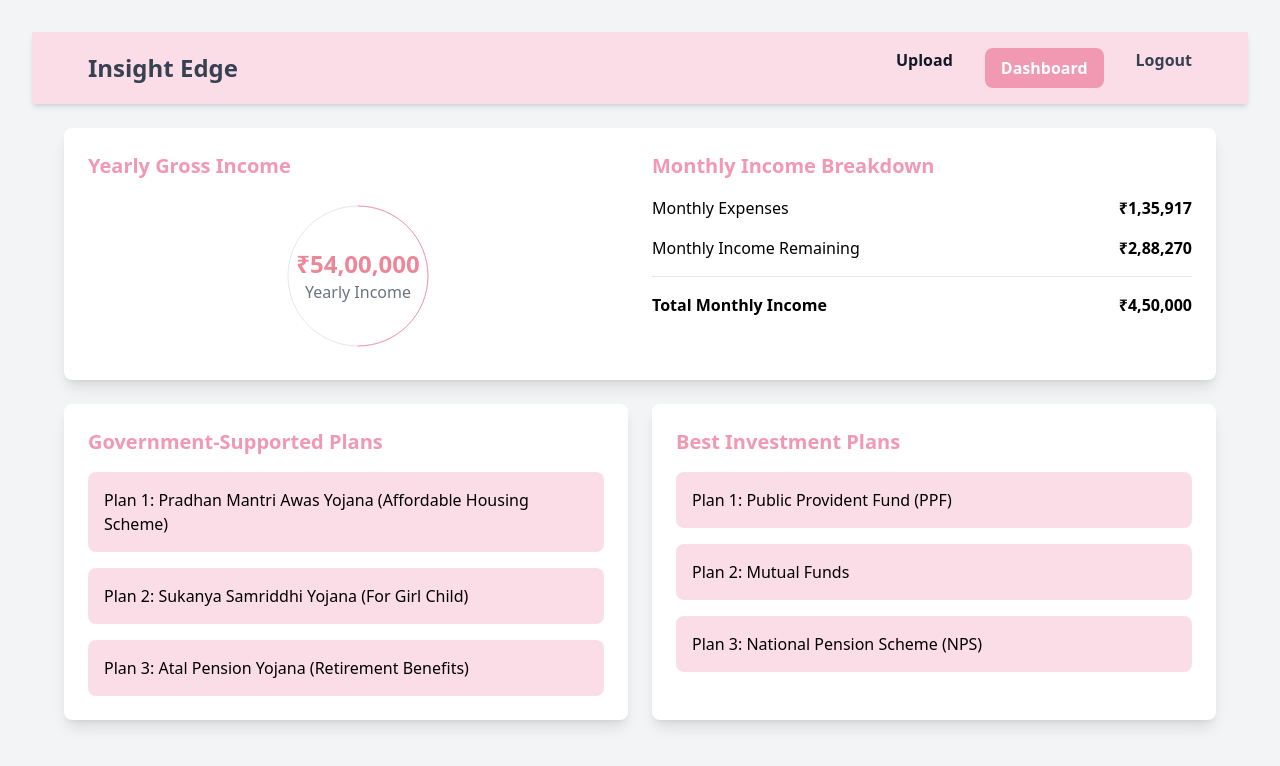
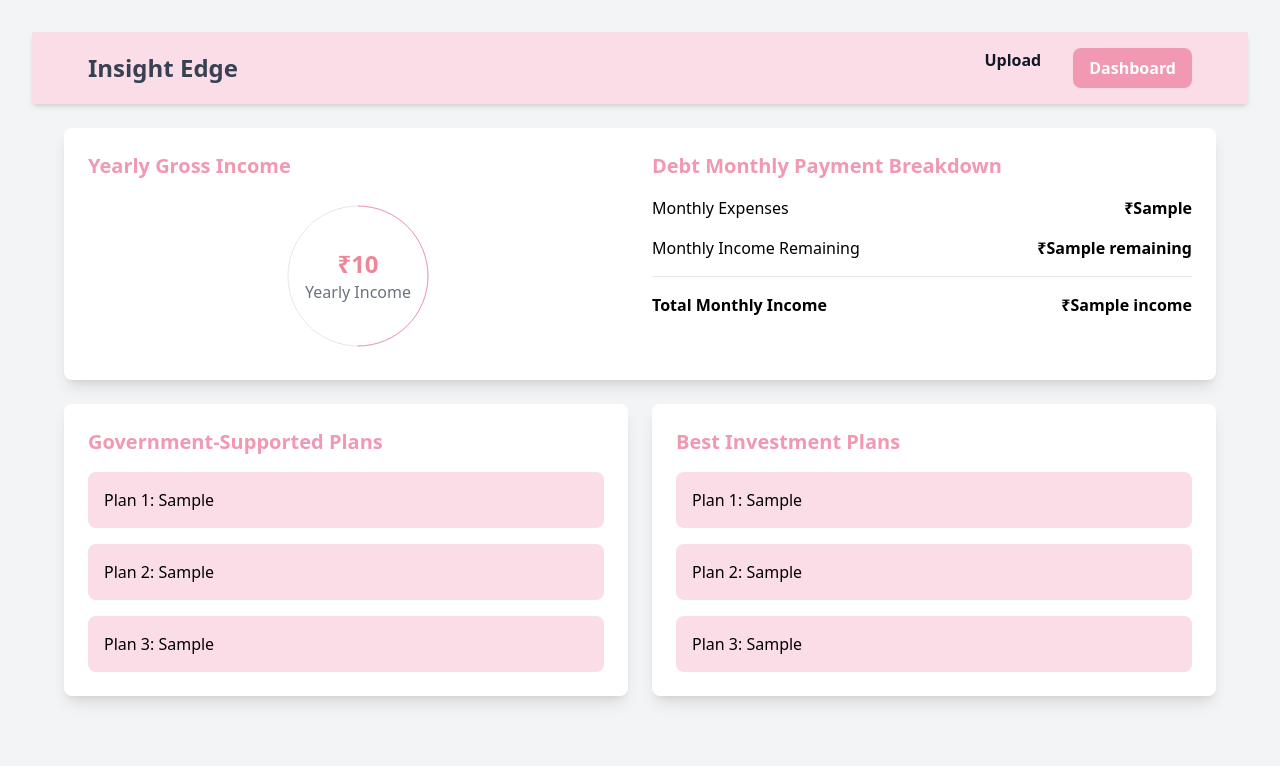
Before and after one commit to diyasrao/InsightEdge, a Flask app: template bp/template/dashboard.html in a window 1280 px wide. Shown: the top 766 px of the page. Run offline with Flask 3, Linux system fonts and the light colour scheme; the template is opened without the code that fills it: most values are stand-ins (such as "Sample title", 1, 10 or a date in 2020); some libraries are stand-ins or nearby versions.

Commit message:
final integration

```diff
--- a/bp/app.py
+++ b/bp/app.py
@@ -97,7 +97,47 @@ def _dashboard():
     if not sess:
         return redirect("/login")
     user_id = sess[0]["user_id"]
-    return render_template("dashboard.html")
+    result = sql_pool.execute("SELECT * FROM uploads WHERE user_id=?", [user_id])
+    if not result:
+        return redirect("/upload")
+    result = result[0]
+    income = result["income"]
+    size = result["size"]
+    monthly_expenses = size * 1200 if income < 10000 else size * 3500 if income < 30000 else size * 5000
+    remaining = income - monthly_expenses
+
+    if remaining < 5000:
+        govt_plan_1 = "< 5000 1"
+        govt_plan_2 = "< 5000 2"
+        govt_plan_3 = "< 5000 3"
+        invst_plan_1 = ""
+        invst_plan_2 = ""
+        invst_plan_3 = ""
+    elif remaining < 15000:
+        govt_plan_1 = "< 15000 1"
+        govt_plan_2 = "< 15000 2"
+        govt_plan_3 = "< 15000 3"
+        invst_plan_1 = ""
+        invst_plan_2 = ""
+        invst_plan_3 = ""
+    else:
+        govt_plan_1 = "< 5000 1"
+        govt_plan_2 = "< 5000 2"
+        govt_plan_3 = "< 5000 3"
+        invst_plan_1 = ""
+        invst_plan_2 = ""
+        invst_plan_3 = ""
+
+    return render_template("dashboard.html",
+                           income=income,
+                           monthly_expenses=monthly_expenses,
+                           remaining=remaining,
+                           govt_plan_1=govt_plan_1,
+                           govt_plan_2=govt_plan_2,
+                           govt_plan_3=govt_plan_3,
+                           invst_plan_1=invst_plan_1,
+                           invst_plan_2=invst_plan_2,
+                           invst_plan_3=invst_plan_3)
 
 
 @app.post("/upload")
@@ -109,11 +149,12 @@ def _upload():
     user_id = sess[0]["user_id"]
 
     form = request.form.to_dict()
-    income = form["income"]
-    size = form["size"]
-    age = form["age"]
+    income = int(form["income"])
+    size = int(form["size"])
+    age = int(form["age"])
     occupation = form["occupation"]
     education = form["education"]
+    sql_pool.execute("DELETE FROM uploads WHERE user_id=?", [user_id])
     sql_pool.execute("INSERT INTO uploads values (?, ?, ?, ?, ?, ?)", [user_id, income, size, age, occupation, education])
     return redirect("/dashboard")
 
--- a/bp/template/dashboard.html
+++ b/bp/template/dashboard.html
@@ -35,9 +35,8 @@
     <div class="max-w-6xl mx-auto flex justify-between items-center px-6">
       <h1 class="text-2xl font-bold text-gray-700">Insight Edge</h1>
       <div class="flex space-x-8">
-        <a href="/upload" class="font-semibold hover:text-babyPink-500">Upload</a>
-        <a href="/dashboard" class="font-semibold bg-babyPink-500 text-white px-4 py-2 rounded-lg hover:bg-babyPink-600">Dashboard</a>
-        <a href="/logout" class="font-semibold text-gray-700 hover:text-babyPink-500">Logout</a>
+        <a href="upload.html" class="font-semibold hover:text-babyPink-500">Upload</a>
+        <a href="#" class="font-semibold bg-babyPink-500 text-white px-4 py-2 rounded-lg hover:bg-babyPink-600">Dashboard</a>
       </div>
     </div>
   </nav>
@@ -58,7 +57,7 @@
               <circle cx="80" cy="80" r="70" class="stroke-babyPink-500 stroke-4 fill-none" stroke-dasharray="220,440" transform="rotate(-90 80 80)"></circle>
             </svg>
             <div class="absolute inset-0 flex flex-col items-center justify-center">
-              <p class="text-2xl font-bold text-babyPink-600">₹54,00,000</p>
+              <p class="text-2xl font-bold text-babyPink-600">₹{{ income * 12 }}</p>
               <p class="text-gray-500">Yearly Income</p>
             </div>
           </div>
@@ -66,19 +65,19 @@
       </div>
       <!-- Debt Monthly Payment Breakdown -->
       <div>
-        <h2 class="text-xl font-semibold text-babyPink-500 mb-4">Monthly Income Breakdown</h2>
+        <h2 class="text-xl font-semibold text-babyPink-500 mb-4">Debt Monthly Payment Breakdown</h2>
         <div class="space-y-4">
           <div class="flex justify-between">
             <p>Monthly Expenses</p>
-            <p class="font-semibold">₹1,35,917</p>
+            <p class="font-semibold">₹{{ monthly_expenses }}</p>
           </div>
           <div class="flex justify-between">
             <p>Monthly Income Remaining</p>
-            <p class="font-semibold">₹2,88,270</p>
+            <p class="font-semibold">₹{{ remaining }}</p>
           </div>
           <div class="border-t pt-4 flex justify-between font-semibold">
             <p>Total Monthly Income</p>
-            <p>₹4,50,000</p>
+            <p>₹{{ income }}</p>
           </div>
         </div>
       </div>
@@ -90,18 +89,18 @@
       <div class="bg-white p-6 rounded-lg shadow-lg">
         <h2 class="text-xl font-semibold text-babyPink-500 mb-4">Government-Supported Plans</h2>
         <ul class="space-y-4">
-          <li class="p-4 bg-babyPink-100 rounded-lg">Plan 1: Pradhan Mantri Awas Yojana (Affordable Housing Scheme)</li>
-          <li class="p-4 bg-babyPink-100 rounded-lg">Plan 2: Sukanya Samriddhi Yojana (For Girl Child)</li>
-          <li class="p-4 bg-babyPink-100 rounded-lg">Plan 3: Atal Pension Yojana (Retirement Benefits)</li>
+          <li class="p-4 bg-babyPink-100 rounded-lg">Plan 1: {{ govt_plan_1 }}</li>
+          <li class="p-4 bg-babyPink-100 rounded-lg">Plan 2: {{ govt_plan_2 }}</li>
+          <li class="p-4 bg-babyPink-100 rounded-lg">Plan 3: {{ govt_plan_3 }}</li>
         </ul>
       </div>
       <!-- Best Investment Plans -->
       <div class="bg-white p-6 rounded-lg shadow-lg">
         <h2 class="text-xl font-semibold text-babyPink-500 mb-4">Best Investment Plans</h2>
         <ul class="space-y-4">
-          <li class="p-4 bg-babyPink-100 rounded-lg">Plan 1: Public Provident Fund (PPF)</li>
-          <li class="p-4 bg-babyPink-100 rounded-lg">Plan 2: Mutual Funds</li>
-          <li class="p-4 bg-babyPink-100 rounded-lg">Plan 3: National Pension Scheme (NPS)</li>
+          <li class="p-4 bg-babyPink-100 rounded-lg">Plan 1: {{ invst_plan_1 }}</li>
+          <li class="p-4 bg-babyPink-100 rounded-lg">Plan 2: {{ invst_plan_2 }}</li>
+          <li class="p-4 bg-babyPink-100 rounded-lg">Plan 3: {{ invst_plan_3 }}</li>
         </ul>
       </div>
     </div>
```
Also changed, not shown: src/dashboard.html (+10 -41 lines).
